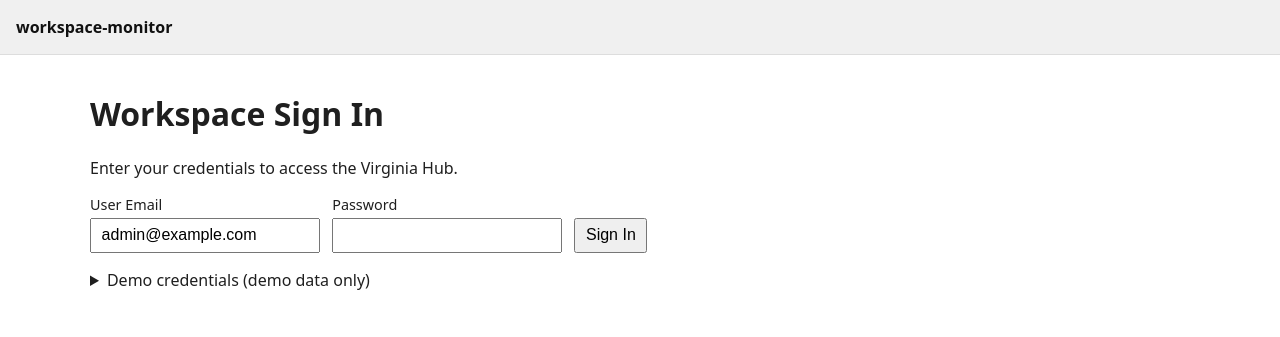
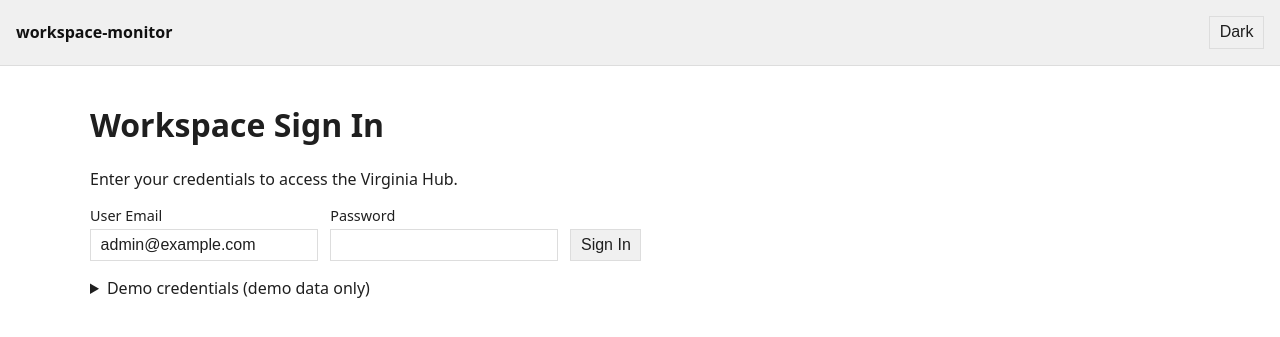
Before and after one commit to enonymous1/workspace-monitor, a Flask app: page /login?next=/directory in a window 1280 px wide. Shown: the top 337 px of the page. Run offline with Flask 3, Linux system fonts and the light colour scheme.

Commit message:
v3.0.1: light/dark theme following system preference, with header toggle

```diff
--- a/pyproject.toml
+++ b/pyproject.toml
@@ -4,7 +4,7 @@ build-backend = "setuptools.build_meta"
 
 [project]
 name = "workspace-monitor"
-version = "3.0.0"
+version = "3.0.1"
 description = "Workspace dashboard: attendance, schedule, mileage, directory, and distance calculator (Flask + Jinja2)"
 readme = "README.md"
 requires-python = ">=3.11"
--- a/workspace_monitor/__init__.py
+++ b/workspace_monitor/__init__.py
@@ -26,7 +26,7 @@ from flask import Flask, session
 from workspace_monitor.config import Settings
 from workspace_monitor.rate_limit import LoginRateLimiter
 
-__version__ = "3.0.0"
+__version__ = "3.0.1"
 
 logger = logging.getLogger(__name__)
 
--- a/workspace_monitor/static/style.css
+++ b/workspace_monitor/static/style.css
@@ -1,19 +1,99 @@
-body { font-family: system-ui, sans-serif; margin: 0; color: #1f1f1f; }
-header { display: flex; gap: 1rem; align-items: center; flex-wrap: wrap; padding: 1rem; background: #f0f0f0; border-bottom: 1px solid #ddd; }
+/* Theme: light by default, dark via prefers-color-scheme, or via
+   the header toggle. The toggle writes data-theme on <html> and
+   saves it to localStorage; the explicit data-theme rules come
+   last so a saved choice always beats the system preference. */
+
+:root {
+  --bg: #ffffff;
+  --text: #1f1f1f;
+  --header-bg: #f0f0f0;
+  --border: #dddddd;
+  --link: #1a73e8;
+  --brand: #111111;
+  --input-bg: #ffffff;
+  --input-text: #1f1f1f;
+  --button-bg: #f0f0f0;
+  --flash-error-bg: #fde8e8;
+  --flash-error-border: #e57373;
+  --flash-success-bg: #e6f4ea;
+  --flash-success-border: #81c995;
+  --flash-info-bg: #e8f0fe;
+  --flash-info-border: #8ab4f8;
+}
+
+@media (prefers-color-scheme: dark) {
+  :root {
+    --bg: #121212;
+    --text: #e0e0e0;
+    --header-bg: #1e1e1e;
+    --border: #333333;
+    --link: #8ab4f8;
+    --brand: #f0f0f0;
+    --input-bg: #1e1e1e;
+    --input-text: #e0e0e0;
+    --button-bg: #2a2a2a;
+    --flash-error-bg: #3d1a1a;
+    --flash-error-border: #8b3a3a;
+    --flash-success-bg: #1a2e1f;
+    --flash-success-border: #3a6b48;
+    --flash-info-bg: #1a2a44;
+    --flash-info-border: #3a5a8b;
+  }
+}
+
+html[data-theme="light"] {
+  --bg: #ffffff;
+  --text: #1f1f1f;
+  --header-bg: #f0f0f0;
+  --border: #dddddd;
+  --link: #1a73e8;
+  --brand: #111111;
+  --input-bg: #ffffff;
+  --input-text: #1f1f1f;
+  --button-bg: #f0f0f0;
+  --flash-error-bg: #fde8e8;
+  --flash-error-border: #e57373;
+  --flash-success-bg: #e6f4ea;
+  --flash-success-border: #81c995;
+  --flash-info-bg: #e8f0fe;
+  --flash-info-border: #8ab4f8;
+}
+
+html[data-theme="dark"] {
+  --bg: #121212;
+  --text: #e0e0e0;
+  --header-bg: #1e1e1e;
+  --border: #333333;
+  --link: #8ab4f8;
+  --brand: #f0f0f0;
+  --input-bg: #1e1e1e;
+  --input-text: #e0e0e0;
+  --button-bg: #2a2a2a;
+  --flash-error-bg: #3d1a1a;
+  --flash-error-border: #8b3a3a;
+  --flash-success-bg: #1a2e1f;
+  --flash-success-border: #3a6b48;
+  --flash-info-bg: #1a2a44;
+  --flash-info-border: #3a5a8b;
+}
+
+body { font-family: system-ui, sans-serif; margin: 0; background: var(--bg); color: var(--text); }
+header { display: flex; gap: 1rem; align-items: center; flex-wrap: wrap; padding: 1rem; background: var(--header-bg); border-bottom: 1px solid var(--border); }
 header nav { display: flex; gap: 1rem; flex-wrap: wrap; }
-header a { color: #1a73e8; }
-.brand { font-weight: 700; color: #111; text-decoration: none; }
+header a { color: var(--link); }
+.brand { font-weight: 700; color: var(--brand); text-decoration: none; }
+#theme-toggle { margin-left: auto; }
 main { max-width: 1100px; margin: 0 auto; padding: 1rem; }
 table { border-collapse: collapse; width: 100%; margin: 1rem 0; }
-th, td { border: 1px solid #ddd; padding: 0.4rem 0.6rem; text-align: left; vertical-align: top; }
+th, td { border: 1px solid var(--border); padding: 0.4rem 0.6rem; text-align: left; vertical-align: top; }
 form { display: flex; gap: 0.75rem; flex-wrap: wrap; align-items: end; margin: 1rem 0; }
 form.inline { margin: 0; }
 label { display: flex; flex-direction: column; gap: 0.25rem; font-size: 0.9rem; }
-input, select, button { padding: 0.4rem 0.6rem; font-size: 1rem; }
-button { cursor: pointer; }
+input, select, button { padding: 0.4rem 0.6rem; font-size: 1rem; background: var(--input-bg); color: var(--input-text); border: 1px solid var(--border); }
+button { cursor: pointer; background: var(--button-bg); }
 .flash { padding: 0.75rem; border-radius: 6px; }
-.flash.error { background: #fde8e8; border: 1px solid #e57373; }
-.flash.success { background: #e6f4ea; border: 1px solid #81c995; }
-.flash.info { background: #e8f0fe; border: 1px solid #8ab4f8; }
+.flash.error { background: var(--flash-error-bg); border: 1px solid var(--flash-error-border); }
+.flash.success { background: var(--flash-success-bg); border: 1px solid var(--flash-success-border); }
+.flash.info { background: var(--flash-info-bg); border: 1px solid var(--flash-info-border); }
 .metrics { display: flex; gap: 2rem; flex-wrap: wrap; }
 .metrics div p { font-size: 2rem; margin: 0.25rem 0; }
--- a/workspace_monitor/templates/base.html
+++ b/workspace_monitor/templates/base.html
@@ -4,6 +4,20 @@
 <meta charset="utf-8">
 <meta name="viewport" content="width=device-width, initial-scale=1">
 <title>{% block title %}workspace-monitor{% endblock %}</title>
+<script>
+  /* Set the theme before the stylesheet loads, so there is no
+     light flash on a dark-preferring device. Saved choice wins;
+     otherwise follow prefers-color-scheme. */
+  (function () {
+    try {
+      var theme = localStorage.getItem("wm-theme");
+      if (!theme) {
+        theme = window.matchMedia("(prefers-color-scheme: dark)").matches ? "dark" : "light";
+      }
+      document.documentElement.setAttribute("data-theme", theme);
+    } catch (e) {}
+  })();
+</script>
 <link rel="stylesheet" href="{{ url_for('static', filename='style.css') }}">
 {% block head %}{% endblock %}
 </head>
@@ -25,6 +39,7 @@
     <button type="submit">Logout</button>
   </form>
   {% endif %}
+  <button type="button" id="theme-toggle" aria-label="Toggle dark mode">Dark</button>
 </header>
 <main>
   {% with messages = get_flashed_messages(with_categories=true) %}
@@ -34,5 +49,34 @@
   {% endwith %}
   {% block content %}{% endblock %}
 </main>
+<script>
+  /* Theme toggle: flips data-theme and saves the choice. With no
+     saved choice, the page keeps following the system preference
+     as it changes. */
+  (function () {
+    var button = document.getElementById("theme-toggle");
+    if (!button) return;
+    function label() {
+      var dark = document.documentElement.getAttribute("data-theme") === "dark";
+      button.textContent = dark ? "Light" : "Dark";
+      button.setAttribute("aria-label", dark ? "Switch to light mode" : "Switch to dark mode");
+    }
+    button.addEventListener("click", function () {
+      var next = document.documentElement.getAttribute("data-theme") === "dark" ? "light" : "dark";
+      document.documentElement.setAttribute("data-theme", next);
+      try { localStorage.setItem("wm-theme", next); } catch (e) {}
+      label();
+    });
+    try {
+      if (!localStorage.getItem("wm-theme")) {
+        window.matchMedia("(prefers-color-scheme: dark)").addEventListener("change", function (e) {
+          document.documentElement.setAttribute("data-theme", e.matches ? "dark" : "light");
+          label();
+        });
+      }
+    } catch (e) {}
+    label();
+  })();
+</script>
 </body>
 </html>
```
Also changed, not shown: tests/test_theme.py (added, +28 -0 lines), tests/test_version.py (+1 -1 lines), CHANGELOG.md, README.md.
